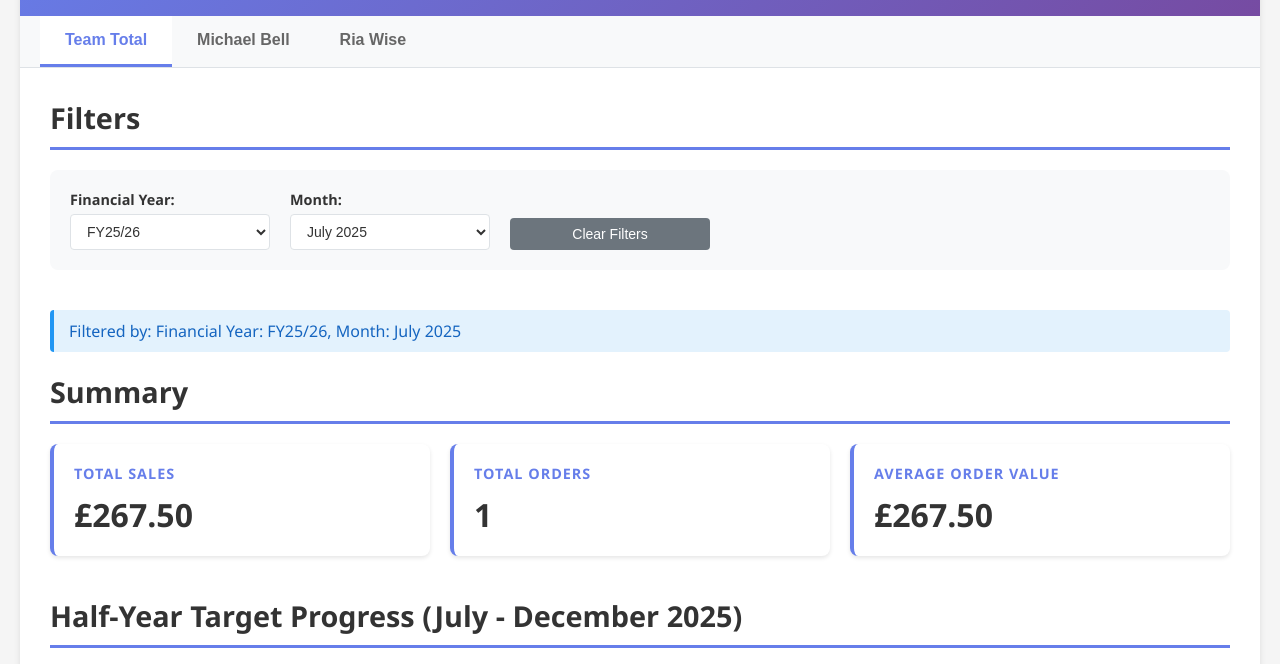
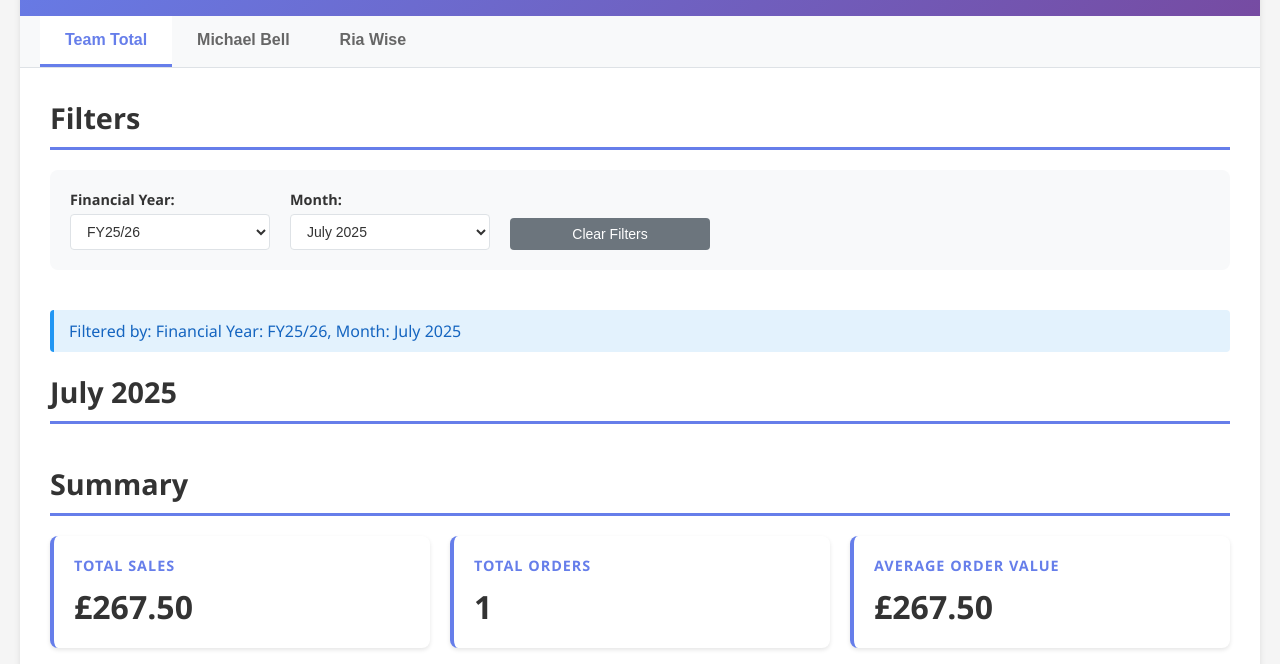
Before and after one commit to TheBlindsWarehouse/Sales_Dashboard, a plain HTML site: page index.html in a window 1280 px wide. Shown: the part 136-800 px from the top of the page. Drawn offline with nearby package versions, Linux system fonts and the light colour scheme.

Commit message:
Update index.html

```diff
--- a/index.html
+++ b/index.html
@@ -789,6 +789,11 @@
                             <button class="clear-filters-btn" onclick="clearFilters()">Clear Filters</button>
                         </div>
                     </div>
+                </div>
+
+                <!-- Current Period Heading -->
+                <div class="section">
+                    <h2 id="currentPeriodHeading">Loading...</h2>
                 </div>
 
                 <!-- Summary Cards -->
@@ -1619,6 +1624,9 @@
                 filtersSection.parentNode.insertBefore(filterInfo, filtersSection.nextSibling);
             }
 
+            // Update current period heading
+            updateCurrentPeriodHeading();
+
             // Update summary cards
             createSummaryCards(filteredData);
 
@@ -1638,6 +1646,27 @@
             // Update tables
             populatePerformanceTable(filteredData.summaryData);
             populateVarianceTable(filteredData.varianceData);
+        }
+
+        function updateCurrentPeriodHeading() {
+            const fyFilter = document.getElementById('fyFilter').value;
+            const monthFilter = document.getElementById('monthFilter').value;
+            const headingElement = document.getElementById('currentPeriodHeading');
+
+            let headingText = '';
+
+            if (monthFilter) {
+                // Specific month selected
+                headingText = formatMonth(monthFilter);
+            } else if (fyFilter) {
+                // Specific financial year selected, all months
+                headingText = fyFilter + ' Total';
+            } else {
+                // No filters - showing all data
+                headingText = 'All Data Overview';
+            }
+
+            headingElement.textContent = headingText;
         }
 
         function createSummaryCards(data) {
```
